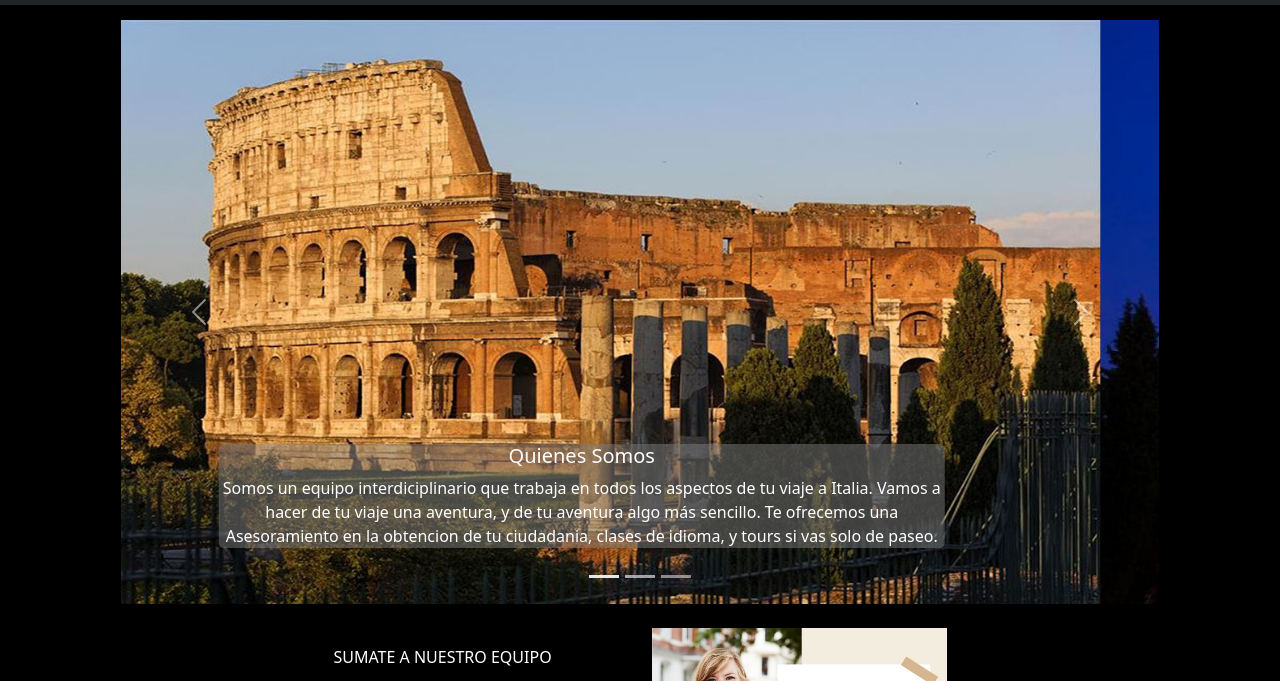
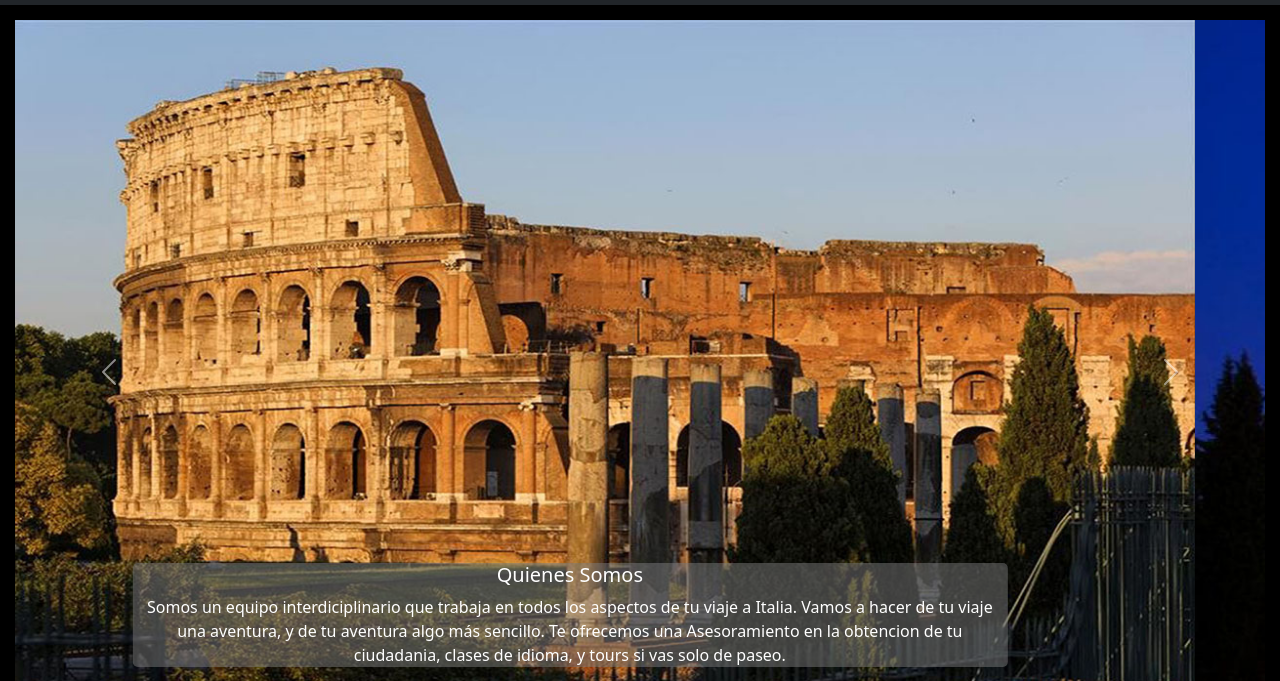
Before and after one commit to izavalamoreira/proyecto, a website: page index.html in a window 1280 px wide. Shown: the part 93-774 px from the top of the page. Drawn offline with nearby package versions, Linux system fonts and the light colour scheme; a web font is replaced by a local one.

Commit message:
commit 12

```diff
--- a/index.html
+++ b/index.html
@@ -61,8 +61,8 @@
   <!--Aca comienza el Main-->
   <main class="mainIndex conteiner-fluid" >
     <div class="row">
-      <div class="col-sm-1"></div>
-      <div class="col-sm-10">
+
+      <div class="col-sm-12">
         <div id="carouselExampleIndicators" class="carousel slide" data-bs-ride="carousel">
           <div class="carousel-indicators">
             <button type="button" data-bs-target="#carouselExampleIndicators" data-bs-slide-to="0" class="active"
@@ -125,8 +125,6 @@
           </button>
         </div>
       </div>
-      <div class="col-sm-1"></div>
-
     </div>
 
 <br>
```
